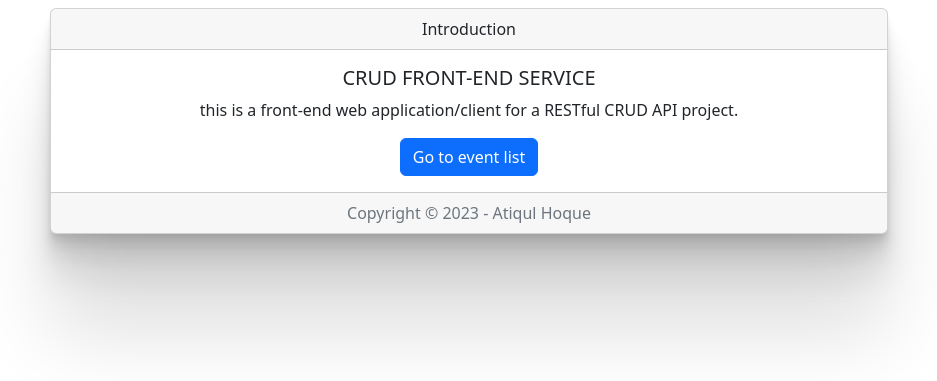
After one commit to atiqbaqi/crud-frontend, a Node server app: page / in a window 1280 px wide. The commit adds this page. Shown: the top 381 px of the page, without its empty margins (171-1108 px from the left). Run offline with Node 20, Linux system fonts and the light colour scheme; some libraries are stand-ins or nearby versions.

Commit message:
landing page and additional style

```diff
--- a/app.js
+++ b/app.js
@@ -11,6 +11,10 @@ app.use(express.json());
 app.use(express.urlencoded({ extended: false }));
 app.use(route);
 
+app.get('/', async (req, res) => {
+    return res.render('index');
+});
+
 app.listen(app_port,()=>{
     console.log(`listening on ${app_port}`);
 });
--- a/views/create.ejs
+++ b/views/create.ejs
@@ -53,6 +53,9 @@
 
             </form>
         </div>
+        <div class="card-footer text-muted text-center">
+            Copyright &copy; 2023 - Atiqul Hoque
+        </div>
     </div>
 </div>
 
--- a/views/edit.ejs
+++ b/views/edit.ejs
@@ -55,6 +55,9 @@
 
             </form>
         </div>
+        <div class="card-footer text-muted text-center">
+            Copyright &copy; 2023 Atiqul Hoque
+        </div>
     </div>
 </div>
 
--- a/views/events.ejs
+++ b/views/events.ejs
@@ -19,6 +19,9 @@
                 </thead>
 
             </table>
+        </div>
+        <div class="card-footer text-muted text-center">
+            Copyright &copy; 2023 - Atiqul Hoque
         </div>
     </div>
 </div>
--- /dev/null
+++ b/views/index.ejs
@@ -0,0 +1,20 @@
+<%- include('./layout/header'); -%>
+
+<div class="container-fluid">
+    <div class="card text-center col-md-8" style="margin: .5rem;">
+        <div class="card-header">
+          Introduction
+        </div>
+        <div class="card-body">
+          <h5 class="card-title">CRUD FRONT-END SERVICE</h5>
+          <p class="card-text">this is a front-end web application/client for a RESTful CRUD API project.</p>
+          <a href="/events" class="btn btn-primary">Go to event list</a>
+        </div>
+        <div class="card-footer text-muted">
+            Copyright &copy; 2023 -  Atiqul Hoque
+        </div>
+    </div>
+</div>
+
+<%- include('./layout/scripts'); -%>
+<%- include('./layout/footer'); -%>
```
